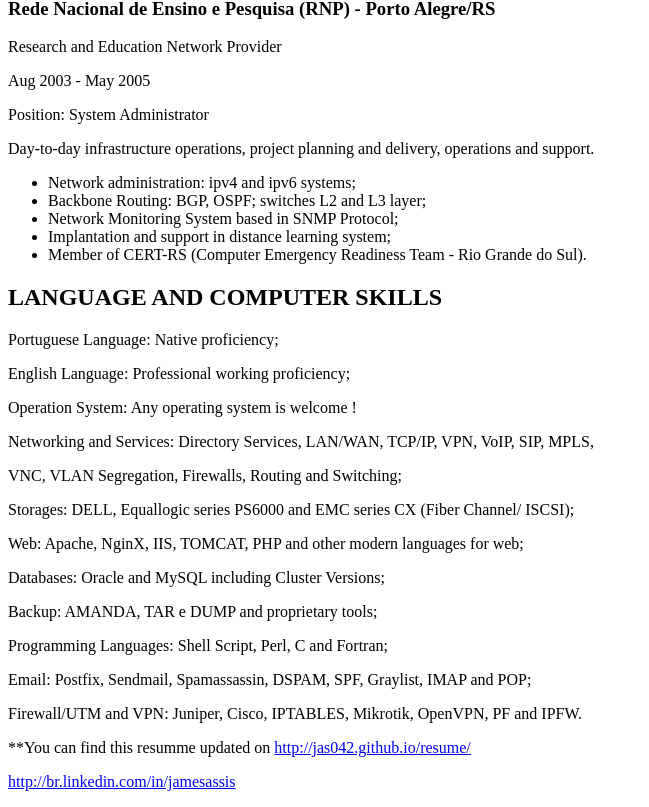
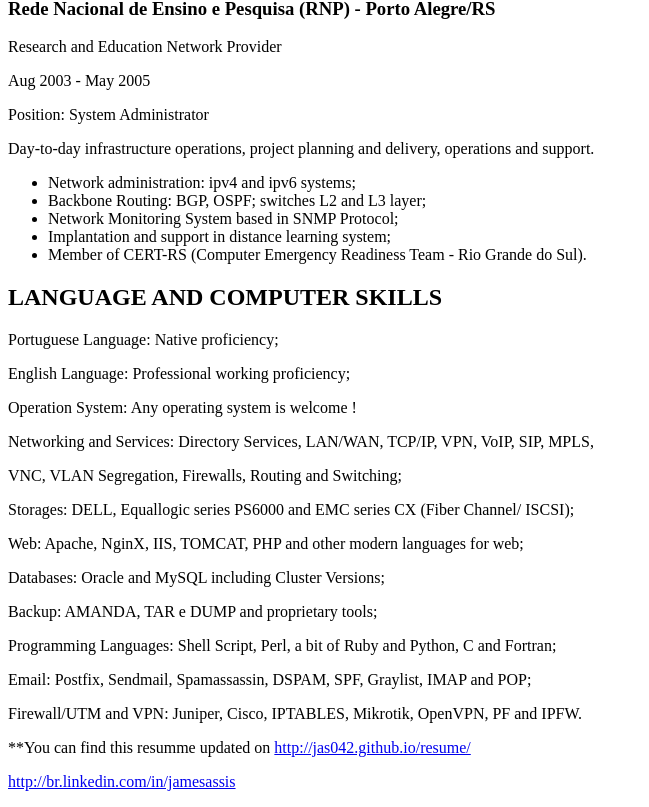
Before and after one commit to jas042/resume, a plain HTML site: page resume.html in a window 1280 px wide. Shown: the part 2315-3122 px from the top of the page, without its empty margins (0-649 px from the left). Drawn offline with Linux system fonts and the light colour scheme.

Commit message:
Updated.

```diff
--- a/resume.html
+++ b/resume.html
@@ -247,7 +247,7 @@ Databases: Oracle and MySQL including Cluster Versions;
 Backup: AMANDA, TAR e DUMP and proprietary tools;
 </P>
 <P>
-Programming Languages: Shell Script, Perl, C and Fortran;
+Programming Languages: Shell Script, Perl, a bit of Ruby and Python, C and Fortran;
 </P>
 <P>
 Email: Postfix, Sendmail, Spamassassin, DSPAM, SPF, Graylist, IMAP and POP;
```
Also changed, not shown: 1 other file.
